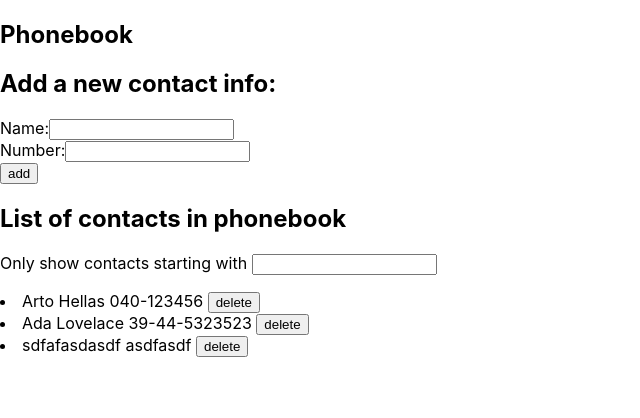
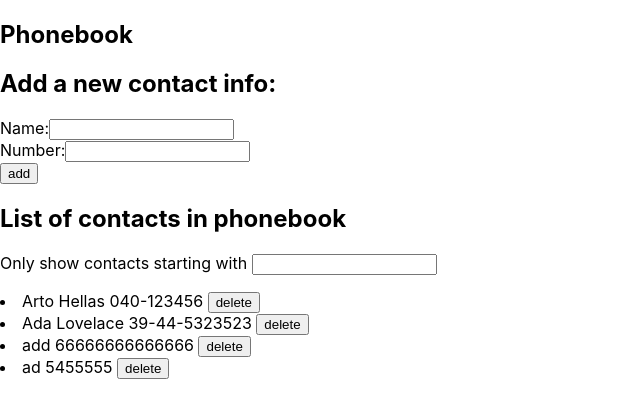
Before and after one commit to valmiste/fullstackopen2021, a React (Create React App) app in the folder osa2/puhelinluettelo/: page / in a window 1280 px wide. Shown: the top 418 px of the page, without its empty margins (0-640 px from the left). Built offline with nearby package versions, Linux system fonts and the light colour scheme; data requests are answered from the project's data file; the HTML template or start-up script is replaced by a standard one.

Commit message:
2.18*: puhelinluettelo step10

```diff
--- a/osa2/puhelinluettelo/db.json
+++ b/osa2/puhelinluettelo/db.json
@@ -11,8 +11,13 @@
       "id": 2
     },
     {
-      "name": "sdfafasdasdf",
-      "number": "asdfasdf",
+      "name": "add",
+      "number": "66666666666666",
+      "id": 3
+    },
+    {
+      "name": "ad",
+      "number": "5455555",
       "id": 4
     }
   ]
--- a/osa2/puhelinluettelo/src/App.js
+++ b/osa2/puhelinluettelo/src/App.js
@@ -41,11 +41,13 @@ const Person = (props) => {
   return (
     <li>
       {" "}
-      {props.person.name} {props.person.number}
-      {" "}
-      <button type="button" onClick={() => {
-        props.removePerson(props.person.id, props.person.name)}
-        }>
+      {props.person.name} {props.person.number}{" "}
+      <button
+        type="button"
+        onClick={() => {
+          props.removePerson(props.person.id, props.person.name);
+        }}
+      >
         delete
       </button>
     </li>
@@ -56,7 +58,11 @@ const Persons = (props) => {
   return (
     <>
       {props.contactsToShow.map((person) => (
-        <Person key={person.name} person={person} removePerson={props.removePerson}/>
+        <Person
+          key={person.name + person.id}
+          person={person}
+          removePerson={props.removePerson}
+        />
       ))}
     </>
   );
@@ -79,7 +85,7 @@ const Filter = (props) => {
 
 const App = () => {
   const [persons, setPersons] = useState([
-    // Add enough default data for testing.
+    // Add enough default data for testing. External fetch should overwrite these.
     { name: "Arto Hellas", number: "040-123456" },
   ]);
   const [currentFilter, setNewFilter] = useState("");
@@ -93,49 +99,61 @@ const App = () => {
       setPersons(initialPersonsData);
     };
 
-    // const promiseFromPersons = axios.get("http://localhost:3001/persons")
     const promiseFromPersons = personService.getAll();
     promiseFromPersons.then(handlePersonsData);
   }, []);
 
   const removePerson = (id, personName) => {
-
     if (!window.confirm(`Delete ${personName}`)) return false;
 
-    personService.remove(id)
-    .then( response => {
-      if (response.status === 200) {
-        console.log(`Successfully removed the person with ID ${id}`);
-      }
-    })
-    .catch( error => {
-      console.log(`Having problems with removal, is the ID: ${id} deleted already?`);
-    })
+    personService
+      .remove(id)
+      .then((response) => {
+        if (response.status === 200) {
+          console.log(`Successfully removed the person with ID ${id}`);
+        }
+      })
+      .catch((error) => {
+        console.log(
+          `Having problems with removal, is the ID: ${id} deleted already?`
+        );
+      });
     // Remove missing ID also from Reacts' state.
-    setPersons(persons.filter(person => person.id !== id));
+    setPersons(persons.filter((person) => person.id !== id));
   };
 
   const addNameAndNumber = (event) => {
     event.preventDefault();
-    // Alert user and reset fields in case the name is already in the list.
-    if (persons.findIndex((person) => person.name === newName) > -1) {
-      alert(`${newName} is already added to phonebook`);
-      setNewName("");
-      setNewNumber("");
-      return false;
-    }
+    const existingPerson = persons.find((person) => {
+      // Check if exists, case insensitively & ignore lead/trail whitespace.
+      return person.name.trim().toLowerCase() === newName.trim().toLowerCase()
+    });
 
     const newContactInfoObj = {
       name: newName,
-      // id: persons.length + 1, // JSON-server will create this.
       number: newNumber,
     };
 
+    if (typeof existingPerson === 'object' && existingPerson !== null) {
+      // If user already exists, check if we want to update.
+      if (
+        window.confirm(
+          `${newName} is already added to phonebook, replace the old number with a new one?`)
+      ) {
+        personService.update(existingPerson.id, newContactInfoObj).then( (returnedPersonData) => {
+          setPersons(persons.map(person => person.id !== existingPerson.id ? person : returnedPersonData ));
+        });
+      }
+      setNewName("");
+      setNewNumber("");
+      return;
+    }
     personService.create(newContactInfoObj).then((updatedPersonsData) => {
       setPersons(persons.concat(updatedPersonsData));
       setNewName("");
       setNewNumber("");
     });
+    return;
   };
 
   // Create filtered list with case insensitive matching.
@@ -161,7 +179,7 @@ const App = () => {
 
       <Filter currentFilter={currentFilter} setNewFilter={setNewFilter} />
 
-      <Persons contactsToShow={contactsToShow} removePerson={removePerson}/>
+      <Persons contactsToShow={contactsToShow} removePerson={removePerson} />
     </div>
   );
 };
```
